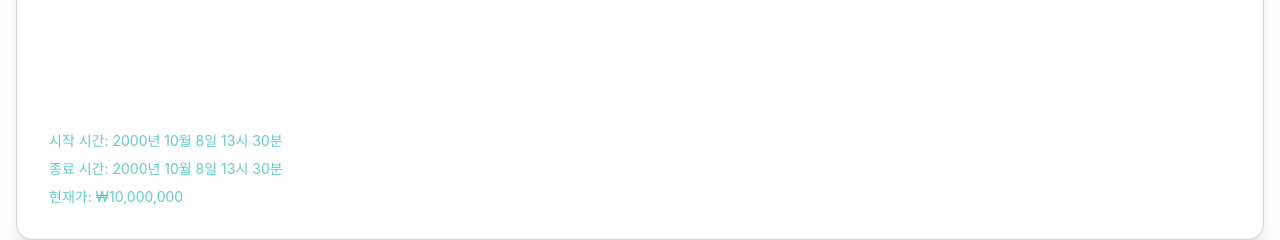
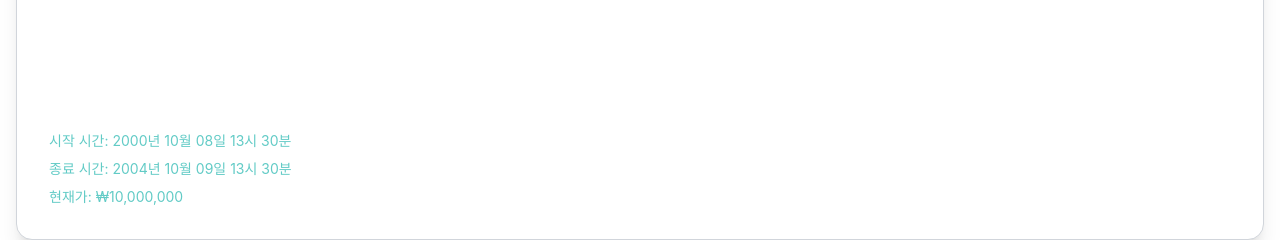
Before and after one commit to Yudonggeun/YuDonggeun.github.io, a React (Create React App) app in the folder blog/: page / in a window 1280 px wide. Shown: the part 1380-1620 px from the top of the page. Built offline with nearby package versions, Linux system fonts and the light colour scheme; the HTML template or start-up script is replaced by a standard one.

Commit message:
AuctionListElement.tsx 데이터 타입 생성

```diff
--- a/blog/src/pages/auction/list/AuctionListElement.tsx
+++ b/blog/src/pages/auction/list/AuctionListElement.tsx
@@ -1,16 +1,28 @@
 import {usePageStore} from "../../../store/PageStore";
+import {getKrDateFormat} from "../../../util/DateUtil";
+import {getPriceFormatted} from "../../../util/NumberUtil";
 
-interface Auction {
+interface AuctionSimpleInfo {
     id: number;
     title: string;
     price: number;
     startedAt: Date;
     endedAt: Date;
+    imageUrl: string;
 }
 
 function AuctionListElement(
     // { auction }: { auction: Auction }
 ) {
+
+    const auction: AuctionSimpleInfo = {
+        id: 1,
+        title: '롤렉스 서브마리너',
+        price: 10000000,
+        startedAt: new Date('2000-10-08T13:30:00'),
+        endedAt: new Date('2004-10-09T13:30:00'),
+        imageUrl: 'https://cdn.usegalileo.ai/stability/61d9ba43-1402-4c08-acd8-5b4d04828fb2.png'
+    }
     const { currentPage, setPage } = usePageStore();
 
     const changePage = (page: string) => {
@@ -21,18 +33,18 @@ function AuctionListElement(
       <div className="card bg-base-100 shadow-xl border border-gray-300"
            onClick={() => changePage('auctionDetail')}>
           <div className="card-body">
-              <h2 className="card-title text-base">롤렉스 서브마리너</h2>
+              <h2 className="card-title text-base">{auction.title}</h2>
           </div>
           <figure className="aspect-square">
               <img
-                  src="https://cdn.usegalileo.ai/stability/61d9ba43-1402-4c08-acd8-5b4d04828fb2.png"
+                  src={auction.imageUrl}
                   alt="Rolex Submariner"
               />
           </figure>
           <div className="card-body">
-              <p className="text-sm text-[#62CBC6]">시작 시간: 2000년 10월 8일 13시 30분</p>
-              <p className="text-sm text-[#62CBC6]">종료 시간: 2000년 10월 8일 13시 30분</p>
-              <p className="text-sm text-[#62CBC6]">현재가: ₩10,000,000</p>
+              <p className="text-sm text-[#62CBC6]">시작 시간: {getKrDateFormat(auction.startedAt)}</p>
+              <p className="text-sm text-[#62CBC6]">종료 시간: {getKrDateFormat(auction.endedAt)}</p>
+              <p className="text-sm text-[#62CBC6]">현재가: {getPriceFormatted(auction.price)}</p>
           </div>
       </div>
   );
--- /dev/null
+++ b/blog/src/util/DateUtil.ts
@@ -0,0 +1,12 @@
+function getKrDateFormat(date: Date): string {
+  const year = date.getFullYear();
+  const month = String(date.getMonth() + 1).padStart(2, '0');
+  const day = String(date.getDate()).padStart(2, '0');
+  const hours = String(date.getHours()).padStart(2, '0');
+  const minutes = String(date.getMinutes()).padStart(2, '0');
+  const seconds = String(date.getSeconds()).padStart(2, '0');
+
+  return `${year}년 ${month}월 ${day}일 ${hours}시 ${minutes}분`;
+}
+
+export { getKrDateFormat };
--- /dev/null
+++ b/blog/src/util/NumberUtil.ts
@@ -0,0 +1,9 @@
+function getPriceFormatted(price: number): string {
+    return new Intl.NumberFormat('ko-KR', {
+        style: 'currency',
+        currency: 'KRW',
+        minimumFractionDigits: 0
+    }).format(price);
+}
+
+export { getPriceFormatted };
```
